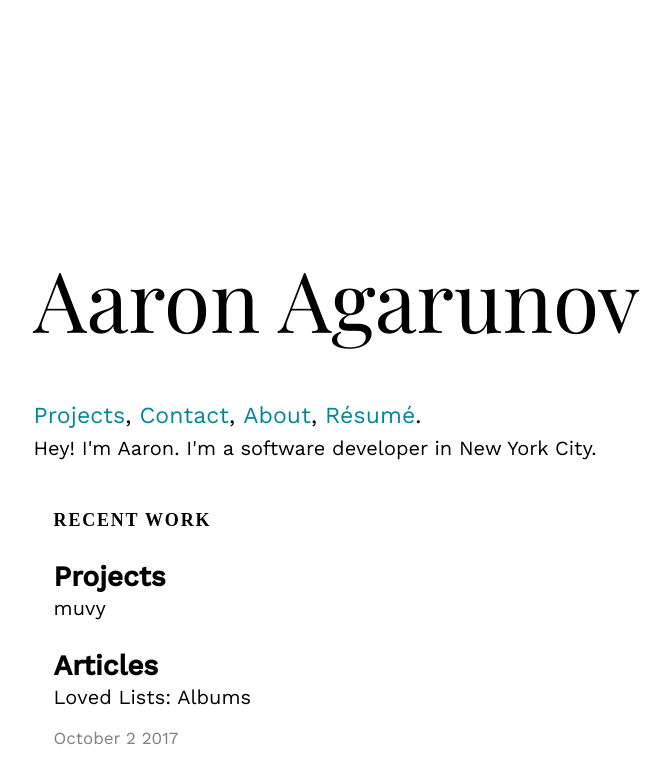
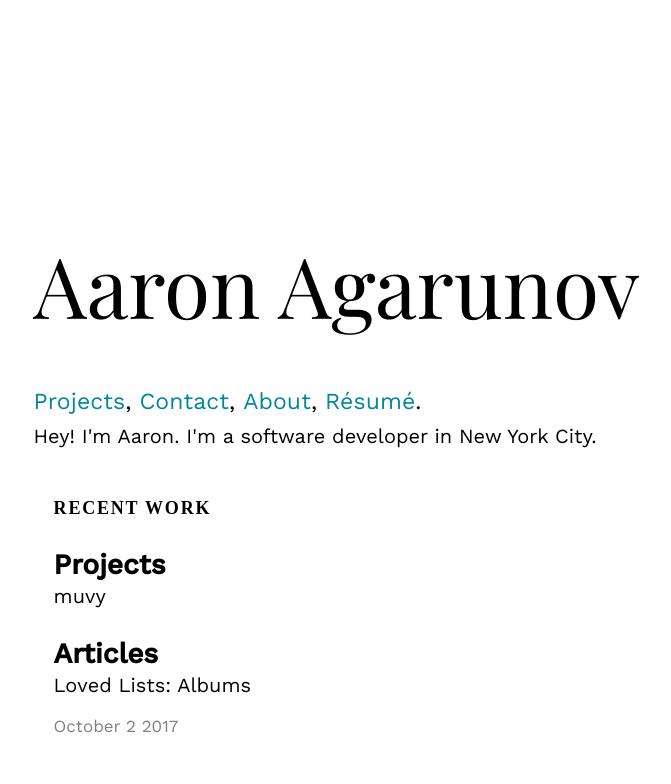
Before and after one commit to agarun/agarun.github.io, a Jekyll site: the page built from index.html, in a window 1280 px wide. Shown: the top 784 px of the page, without its empty margins (184-855 px from the left). Built offline with Jekyll 4.4.1, drawn with Linux system fonts in a browser that asks for light colours; some web fonts are replaced.

Commit message:
Update SCSS styling on mobile

```diff
--- a/_pages/contact.html
+++ b/_pages/contact.html
@@ -48,7 +48,6 @@
     </div>
   </div>
 </main>
-<!-- thanks to https://codepen.io/marcelo-ribeiro/pen/vgOGZo for fb/ig/twitter/github/linkedin svgs | + th fontawesome to svg repo -->
 <div class="about">
   <div class="content">
     <h3 class="no-indent">extras</h3>
--- a/_sass/_layout.scss
+++ b/_sass/_layout.scss
@@ -22,7 +22,7 @@
     font-size: 84px;
     font-weight: 400;
     position: relative;
-    margin-top: 250px; // TOP SPACE. ALTERNATIVE?: VERTICAl-ALIGN: MIDDLE
+    margin-top: 236px; // TOP SPACE. ALTERNATIVE?: VERTICAl-ALIGN: MIDDLE
   }
 
   a {
@@ -176,7 +176,7 @@
 }
 
 p.blurb {
-  margin-top: -15px;
+  margin-top: -13px;
   margin-bottom: 50px;
 }
 
@@ -320,7 +320,47 @@
 }
 
 /**
- * SVG Icons
+ * SVG Icons Mobile Adjustments
  */
 
-  // TODO: display: none; on mobile, also no-shrink if im gonna show text somehow.
+@media only screen and (max-width: 500px) {
+  #flex-container {
+    a {
+      padding: 0.9rem 1.0rem;
+    }
+  }
+}
+
+@media only screen and (max-width: 395px) {
+  #flex-container {
+    a {
+      padding: 1.4rem 0;
+    }
+  }
+
+  #item {
+    align-items: center;
+    justify-content: center;
+  }
+
+  span {
+    display: none;
+  }
+}
+
+
+/**
+ * Index.html small project banners
+ */
+
+#flex-container-proj-cards {
+  display: flex;
+  // padding etc
+}
+
+#proj-card {
+  width: 120px;
+  height: 120px;
+  border-radius: 4px;
+  border: grey solid 1px;
+}
```
